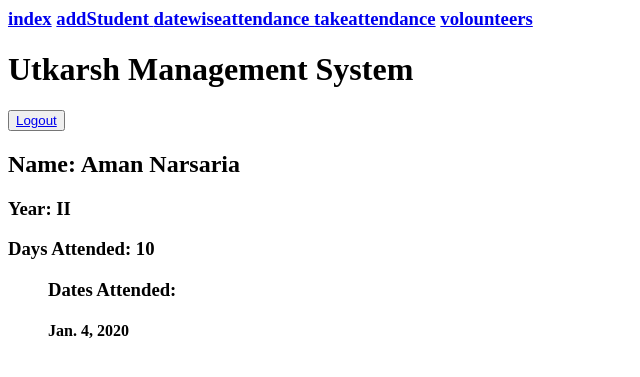
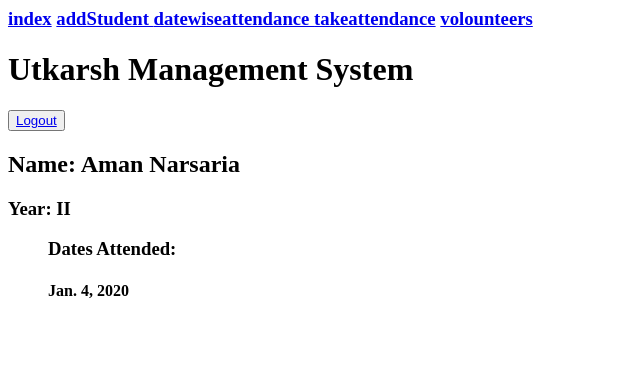
Before and after one commit to darmis007/ums, a Django app: page /attendance/volounteer/4 in a window 1280 px wide. Shown: the top 377 px of the page, without its empty margins (0-640 px from the left). Run offline with Django 3.2, Linux system fonts and the light colour scheme; a user stored in the database is signed in; data comes from the database, SQL or seed files in the repository.

Commit message:
change in volounteer attendance

```diff
--- a/utkarsh/attendance/templates/details_volounteer.html
+++ b/utkarsh/attendance/templates/details_volounteer.html
@@ -4,7 +4,6 @@
 
 <h2>Name:   {{volounteer.volounteer_name}}</h2>
 <h3>Year:   {{volounteer.volounteer_year}}</h3>
-<h3>Days Attended:  {{volounteer.present}}</h3>
 <ul>
 <h3>Dates Attended:</h3>
 {% for d in attendance%}
```
